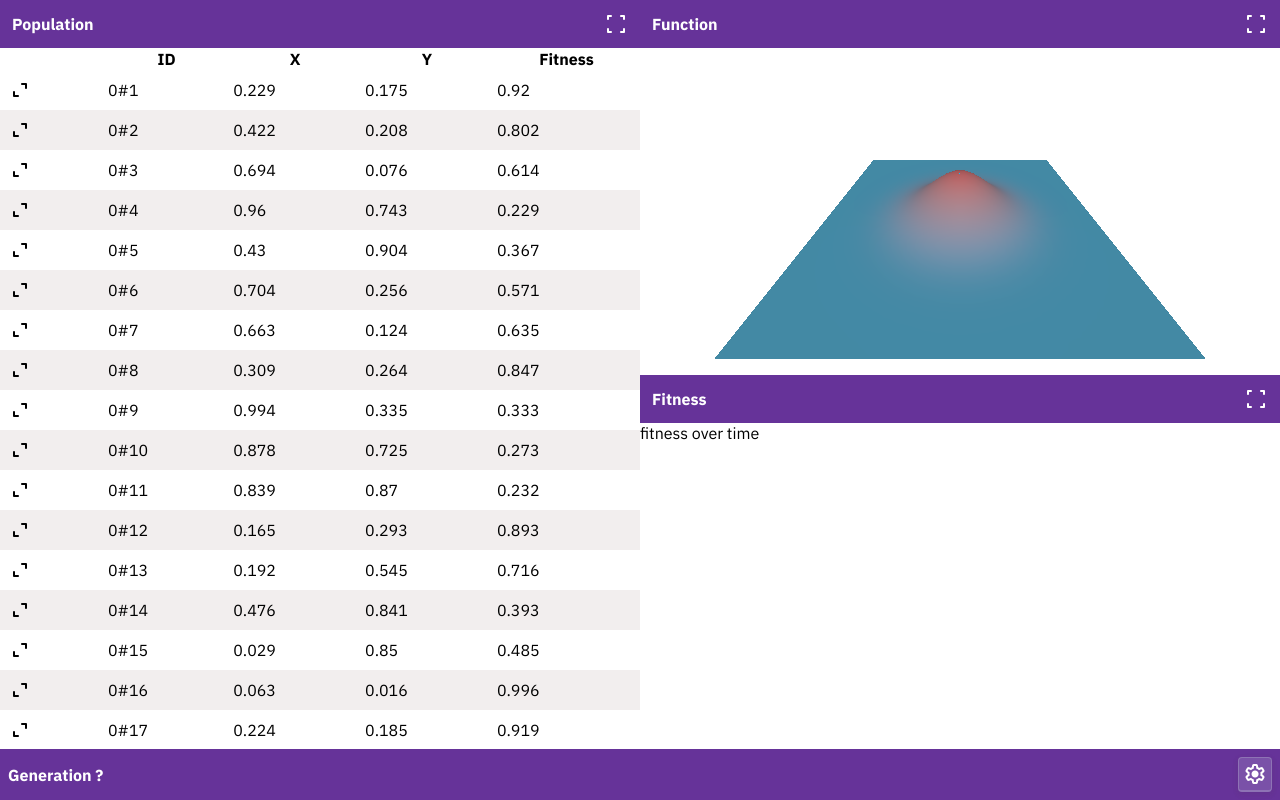
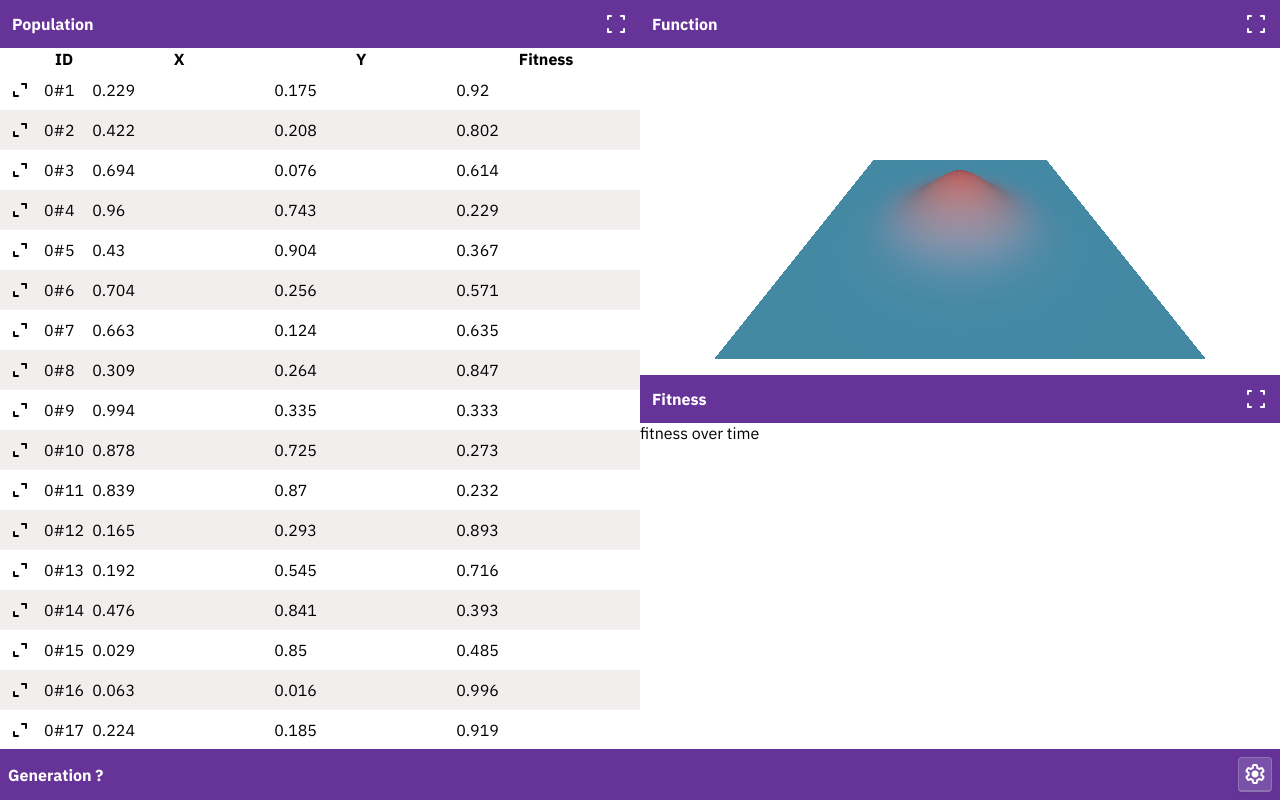
Before and after one commit to Mabi19/ga, a Vue app: page / in a window 1280 px wide. Built offline with nearby package versions, Linux system fonts and the light colour scheme.

Commit message:
Change the table to be a grid

```diff
--- a/index.html
+++ b/index.html
@@ -11,7 +11,7 @@
         />
         <link
             rel="stylesheet"
-            href="https://fonts.googleapis.com/css2?family=Material+Symbols+Rounded:opsz,wght,FILL,GRAD@24,400,1,0&icon_names=close,collapse_content,expand_content,fullscreen,fullscreen_exit,settings"
+            href="https://fonts.googleapis.com/css2?family=Material+Symbols+Rounded:opsz,wght,FILL,GRAD@24,400,1,0&icon_names=close,collapse_content,expand_content,fullscreen,fullscreen_exit,jump_to_element,settings"
         />
         <title>Vite App</title>
     </head>
--- a/src/assets/main.css
+++ b/src/assets/main.css
@@ -14,6 +14,7 @@
     --text: black;
     --bg: white;
     --bg-dim: #f2eeee;
+    --bg-dimmer: #e5dddd;
 
     --button-bg-light: rgb(30% 20% 20% / 0.1);
     --button-dim-light: rgb(30% 20% 20% / 0.2);
--- a/src/components/PopulationRow.vue
+++ b/src/components/PopulationRow.vue
@@ -16,7 +16,9 @@
         </td>
     </tr>
     <tr v-if="isExpanded" class="chromosome-extra">
-        <td>btn</td>
+        <td>
+            <button class="flat"><MaterialIcon name="jump_to_element" /></button>
+        </td>
         <td colspan="4">hi</td>
     </tr>
 </template>
--- a/src/components/ThePopulationView.vue
+++ b/src/components/ThePopulationView.vue
@@ -14,7 +14,7 @@ show heritage in expanded region (incl. jumping to parent. also, back button?)
         <div class="population-table-wrapper">
             <table id="population-table">
                 <thead>
-                    <tr>
+                    <tr class="header">
                         <th><!-- expand button --></th>
                         <th>ID</th>
                         <th>X</th>
@@ -57,7 +57,27 @@ import WindowHeaderButton from "./WindowHeaderButton.vue";
 /* this affects the styles of PopulationRows as well */
 #population-table {
     width: 100%;
-    border-collapse: collapse;
+
+    display: grid;
+    grid-template-columns: max-content max-content auto auto auto;
+
+    thead,
+    tbody {
+        display: contents;
+    }
+
+    .chromosome,
+    .chromosome-extra,
+    .header {
+        display: grid;
+        grid-template-columns: subgrid;
+        grid-column: 1 / 6;
+        align-items: center;
+    }
+
+    .chromosome-extra {
+        background-color: var(--bg-dimmer);
+    }
 
     tr:nth-child(even of .chromosome) {
         background-color: var(--bg-dim);
```
